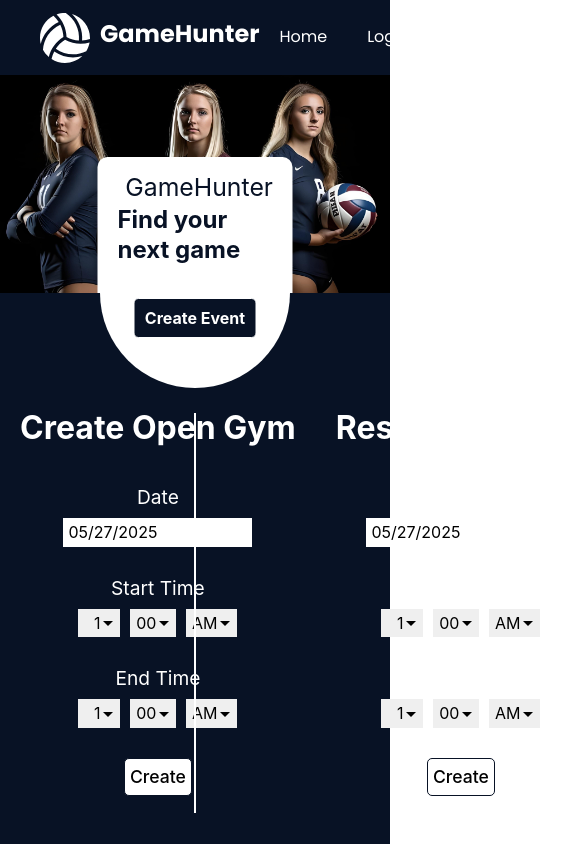
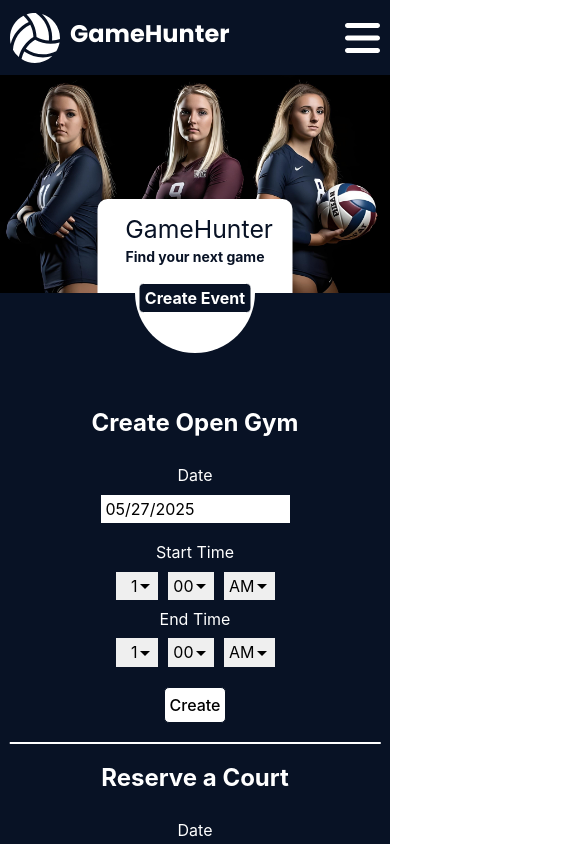
Before and after one commit to wbrush/gamehunter, a React (Vite) app in the folder real_code/frontend_react/: page / in a window 390 px wide. Both pictures are taken after a click on the button "Create Event". Shown: the top 844 px of the page, 585 px wide, since content can reach past the window. Built offline with nearby package versions, Linux system fonts and the light colour scheme; no server answers.

Commit message:
updated styling to be responsive at lower dimensions

```diff
--- a/real_code/frontend_react/src/components/createForm/form.css
+++ b/real_code/frontend_react/src/components/createForm/form.css
@@ -18,6 +18,12 @@
 
 .event-form form h2 {
     text-align: center;
+}
+
+.event-form form .time-sections {
+    display: flex;
+    flex-direction: column;
+    gap: 10px;
 }
 
 .event-form form .section {
@@ -142,3 +148,42 @@
     font-size: 14px;
     text-align: center;
 }
+
+@media screen and (max-width: 600px) {
+    .event-form form h2 {
+        font-size: 24px;
+    }
+}
+
+@media screen and (max-width: 500px) {
+    .create-event {
+        flex-direction: column;
+    }
+
+    .event-form {
+        height: fit-content;
+    }
+
+    .event-form form {
+        gap: 20px;
+    }
+
+    .event-form form .time-sections {
+        flex-direction: row;
+        justify-content: center;
+        gap: 30px;
+    }
+
+    .event-form form label,
+    .event-form form #form-submit {
+        font-size: 16px;
+    }
+}
+
+@media screen and (max-width: 400px) {
+    .event-form form .time-sections {
+        flex-direction: column;
+        justify-content: center;
+        gap: 10px;
+    }
+}
--- a/real_code/frontend_react/src/components/createForm/form.jsx
+++ b/real_code/frontend_react/src/components/createForm/form.jsx
@@ -123,6 +123,7 @@ const Form = ({ form }) => {
                     }} />
                 </div>
 
+                <div className="time-sections">
                     <div className='section'>
                         <label>Start Time</label>
                         <div className="time-selector">
@@ -186,6 +187,7 @@ const Form = ({ form }) => {
                         </select>
                         </div>
                     </div>
+                </div>
 
                 <p id='form-submit' onClick={() => createEvent()}>Create</p>
                 {signupModal ? (
--- a/real_code/frontend_react/src/components/eventList/list.css
+++ b/real_code/frontend_react/src/components/eventList/list.css
@@ -38,3 +38,15 @@
     color: rgb(8, 18, 37);
     border: 1px solid rgb(8, 18, 37);
 }
+
+@media screen and (max-width: 850px) {
+    .upcoming-events {
+        grid-template-columns: 48% 48%;
+    }
+}
+
+@media screen and (max-width: 450px) {
+    .upcoming-events {
+        grid-template-columns: 98%;
+    }
+}
--- a/real_code/frontend_react/src/components/footer/footer.css
+++ b/real_code/frontend_react/src/components/footer/footer.css
@@ -14,8 +14,6 @@
     flex-direction: column;
     justify-content: center;
     align-items: center;
-    gap: 10px;
-
 }
 
 p {
@@ -26,7 +24,44 @@ p {
     width: 30px;
 }
 
+.email p,
+.location p,
+.phone p,
+.socials p {
+    padding: 0 10px;
+    text-align: center;
+}
+
 .socials .social-icons {
     display: flex;
     gap: 10px;
 }
+
+@media screen and (max-width: 600px) {
+    .footer {
+        display: grid;
+        grid-template-columns: 50% 50%;
+        background-color: rgb(4, 10, 20);
+        height: fit-content;
+    }
+
+    .footer > * {
+        padding: 10px;
+    }
+}
+
+@media screen and (max-width: 425px) {
+    .footer p {
+        font-size: 14px;
+    }
+
+    #icon {
+        width: 25px;
+    }
+}
+
+@media screen and (max-width: 350px) {
+    .footer p {
+        font-size: 12px;
+    }
+}
--- a/real_code/frontend_react/src/components/header/header.css
+++ b/real_code/frontend_react/src/components/header/header.css
@@ -11,6 +11,7 @@ header nav {
     align-items: center;
     justify-content: space-between;
     padding: 0 40px;
+    position: relative;
 }
 
 .logo {
@@ -54,3 +55,64 @@ header nav {
     cursor: pointer;
     background-color: rgb(13, 24, 44);
 }
+
+#hamburger {
+    display: none;
+}
+
+.hamburger-links {
+    display: none;
+}
+
+@media screen and (max-width: 650px) {
+    header nav {
+        padding: 0 10px;
+    }
+}
+
+@media screen and (max-width: 550px) {
+    #hamburger {
+        display: block;
+        height: 40px;
+    }
+
+    .links {
+        display: none;
+    }
+
+    .hamburger-links {
+        position: absolute;
+        bottom: -40px;
+        left: 50%;
+        transform: translateX(-50%);
+        z-index: 10;
+        background-color: rgb(8, 18, 37);
+        width: 100%;
+        height: 40px;
+        display: flex;
+        justify-content: center;
+    }
+
+    .hamburger-links a,
+    .hamburger-links button {
+        flex: 0;
+        padding: 0;
+        margin: 0 20px;
+        color: white;
+        background-color: rgb(8, 18, 37);
+        border: none;
+    }
+
+    .hamburger-links a,
+    .hamburger-links button {
+        height: 100%;
+        display: flex;
+        align-items: center;
+    }
+
+    .hamburger-links a:hover,
+    .hamburger-links button:hover {
+        cursor: pointer;
+        background-color: rgb(13, 24, 44);
+    }
+}
--- a/real_code/frontend_react/src/components/header/header.jsx
+++ b/real_code/frontend_react/src/components/header/header.jsx
@@ -1,8 +1,11 @@
+import { useState } from 'react';
 import { Link } from 'react-router-dom';
 import Auth from '../../utils/auth'
 import './header.css';
 
 const Header = ({ modalVisibility, setModalVisibility, setModalDisplay }) => {
+    const [toggleHamburger, setToggleHamburger] = useState(false)
+
     const displayModal = (event) => {
         if (!modalVisibility) {
             setModalVisibility(!modalVisibility)
@@ -37,6 +40,26 @@ const Header = ({ modalVisibility, setModalVisibility, setModalDisplay }) => {
                         </>
                     )}
                 </div>
+
+                <img onClick={() => setToggleHamburger(!toggleHamburger)} src='/icons/bars-solid.svg' id='hamburger' />
+
+                {toggleHamburger ?
+                    <div className="hamburger-links">
+                        <Link to="/">Home</Link>
+
+                        {Auth.loggedIn() ? (
+                            <>
+                                <Link to="/profile">Profile</Link>
+                                <button onClick={logout}>Logout</button>
+                            </>
+                        ) : (
+                            <>
+                                <button onClick={displayModal}>Login</button>
+                                <button onClick={displayModal}>Signup</button>
+                            </>
+                        )}
+                    </div>
+                : null}
             </nav>
         </header>
     )
--- a/real_code/frontend_react/src/components/hero/hero.css
+++ b/real_code/frontend_react/src/components/hero/hero.css
@@ -46,3 +46,59 @@
     border: 1px solid rgb(8, 18, 37);
     text-decoration: none;
 }
+
+.hero-divider {
+    background-color: rgb(8, 18, 37);
+    height: 95px;
+    position: relative;
+}
+
+.hero-divider #divider-circle {
+    background-color: white;
+    height: 190px;
+    width: 190px;
+    border-radius: 50%;
+    position: absolute;
+    top: 0;
+    left: 50%;
+    transform: translate(-50%, -50%);
+}
+
+@media screen and (max-width: 550px) {
+    .hero-action h4 {
+        font-size: 16px;
+    }
+
+    .hero-divider #divider-circle {
+        height: 150px;
+        width: 150px;
+    }
+}
+
+@media screen and (max-width: 400px) {
+    .hero-action h4 {
+        font-size: 14px;
+    }
+
+    .hero-divider #divider-circle {
+        height: 120px;
+        width: 120px;
+    }
+
+    .hero-action {
+        margin-bottom: -25px;
+    }
+
+    #cta-button {
+        padding: 5px;
+        border-radius: 5px;
+        color: white;
+        font-weight: 700;
+        margin-top: 10px;
+    }
+}
+@media screen and (max-width: 375px) {
+    .hero-action h4 {
+        font-size: 12px;
+    }
+}
--- a/real_code/frontend_react/src/components/hero/hero.jsx
+++ b/real_code/frontend_react/src/components/hero/hero.jsx
@@ -2,6 +2,7 @@ import './hero.css';
 
 const Hero = ({ formVisibility, setFormVisibility }) => {
     return (
+        <>
             <div className='hero'>
                 <img src='/images/hero.jpeg' />
 
@@ -16,6 +17,11 @@ const Hero = ({ formVisibility, setFormVisibility }) => {
                     </div>
                 </div>
             </div>
+
+            <div className='hero-divider'>
+                <div id='divider-circle' />
+            </div>
+        </>
     )
 }
 
--- a/real_code/frontend_react/src/pages/Home.jsx
+++ b/real_code/frontend_react/src/pages/Home.jsx
@@ -39,10 +39,6 @@ const Home = () => {
 
       <div className='homepage-content'>
         <Hero formVisibility={createFormVisibility} setFormVisibility={setCreateFormVisibility} />
-
-        <div style={{backgroundColor: 'rgb(8, 18, 37)', height: '95px', position: 'relative'}}>
-          <div style={{backgroundColor: 'white', height: '190px', width: '190px', borderRadius: '50%', position: 'absolute', top: 0, left: '50%', transform: 'translate(-50%, -50%)'}}></div>
-        </div>
 
         <div className="create-event">
           {createFormVisibility ? (
--- a/real_code/frontend_react/src/pagescss/home.css
+++ b/real_code/frontend_react/src/pagescss/home.css
@@ -87,3 +87,11 @@
 #whitespace {
     color: white;
 }
+
+@media screen and (max-width: 500px) {
+    #divider {
+        height: 2px;
+        width: 95%;
+        margin: 0 auto;
+    }
+}
```
Also changed, not shown: real_code/frontend_react/public/icons/bars-solid.svg (added). Lines whose indentation alone changed are shown as unchanged.
